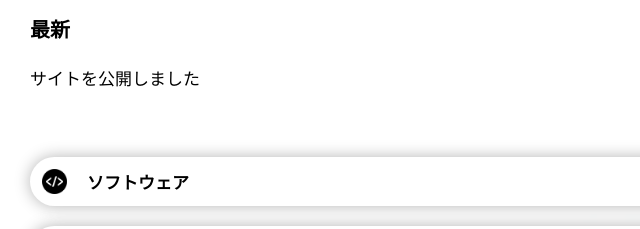
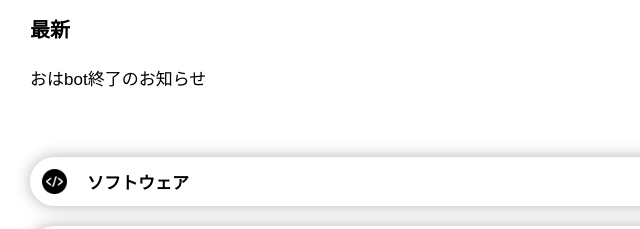
Before and after one commit to Mitarashimochi2/PomSoftware, a plain HTML site: page index.html in a window 1280 px wide. Shown: the part 180-409 px from the top of the page, 0-640 px from the left. Drawn offline with Linux system fonts and the light colour scheme.

Commit message:
Update index.html

```diff
--- a/index.html
+++ b/index.html
@@ -24,7 +24,7 @@
     <div class="container">
 
         <ul>
-            <li><a href="https://mitarashimochi2.github.io/PomSoftware_news/">サイトを公開しました</a></li>
+            <li><a href="https://mitarashimochi2.github.io/PomSoftware_news/">おはbot終了のお知らせ</a></li>
 
         </ul>
     </div>
```
